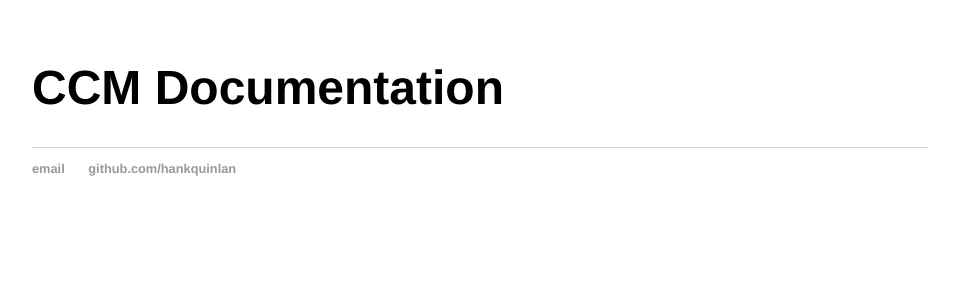
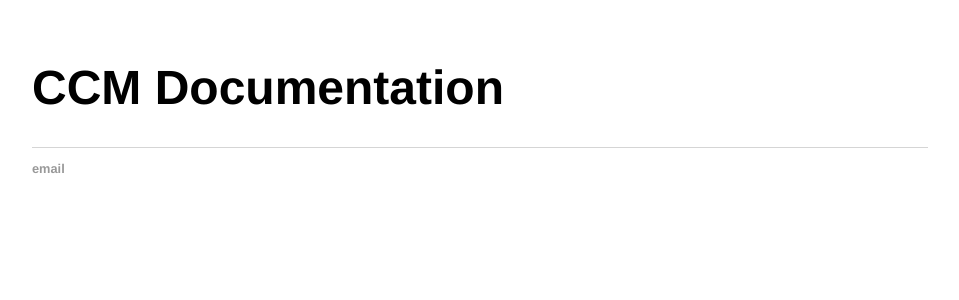
Before and after one commit to pushyamig/pushyamig.github.io, a Jekyll site: the page built from README.md, in a window 1280 px wide. Shown: the top 300 px of the page, without its empty margins (160-1119 px from the left). Built offline with Jekyll 4.4.1, drawn with Linux system fonts in a browser that asks for light colours; our own code applies the rules of GitHub Pages for plain Markdown files.

Commit message:
Update default.html

```diff
--- a/_layouts/default.html
+++ b/_layouts/default.html
@@ -14,8 +14,8 @@
 			</div><!-- /.container -->
 			<footer>
 	    		<ul>
-	        		<li><a href="mailto:hankquinlanhub@gmail.com">email</a></li>
-	        		<li><a href="https://github.com/hankquinlan">github.com/hankquinlan</a></li>
+	        		<li><a href="mailto:4help@umich.edu">email</a></li>
+
 			</ul>
 			</footer>
 		</body>
```
